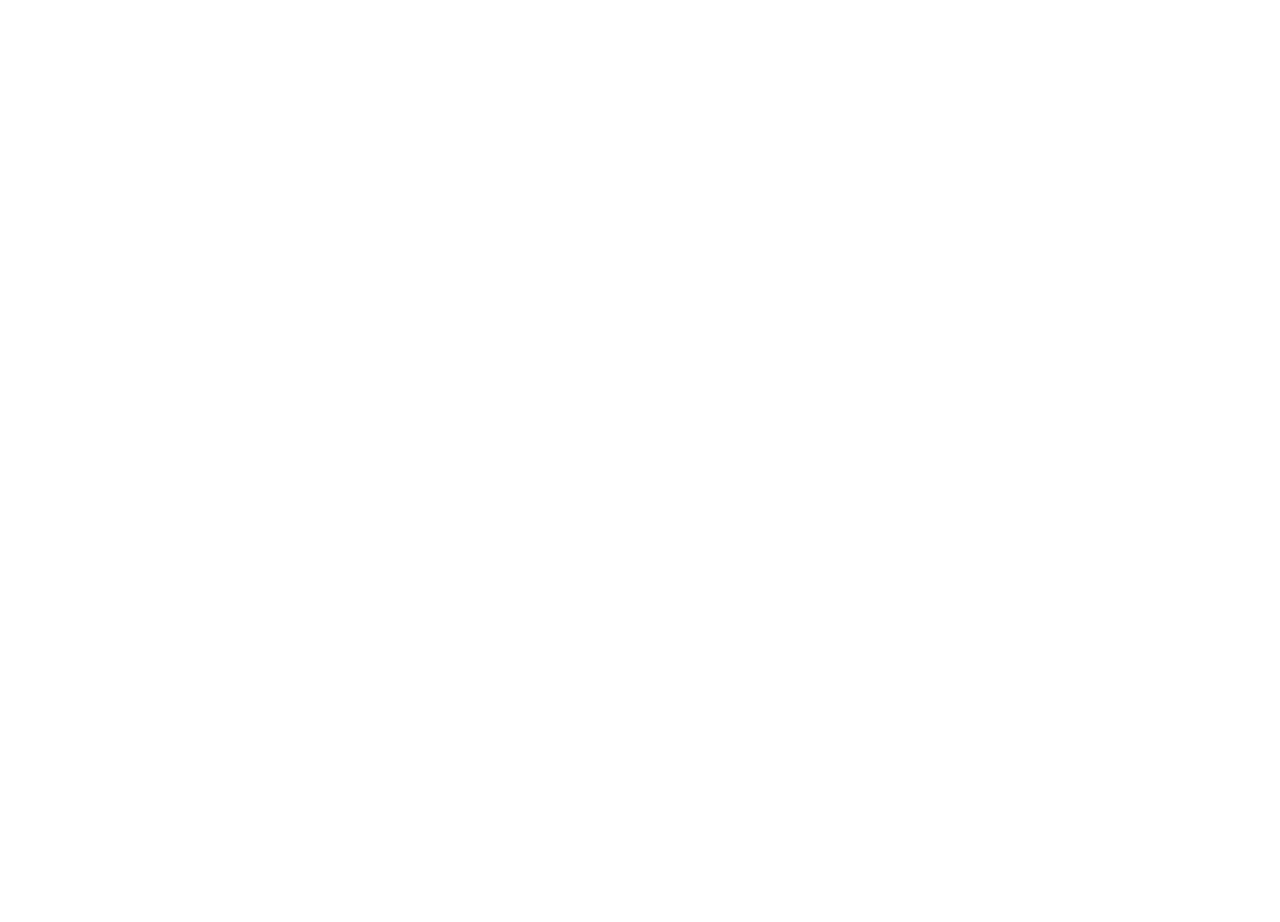
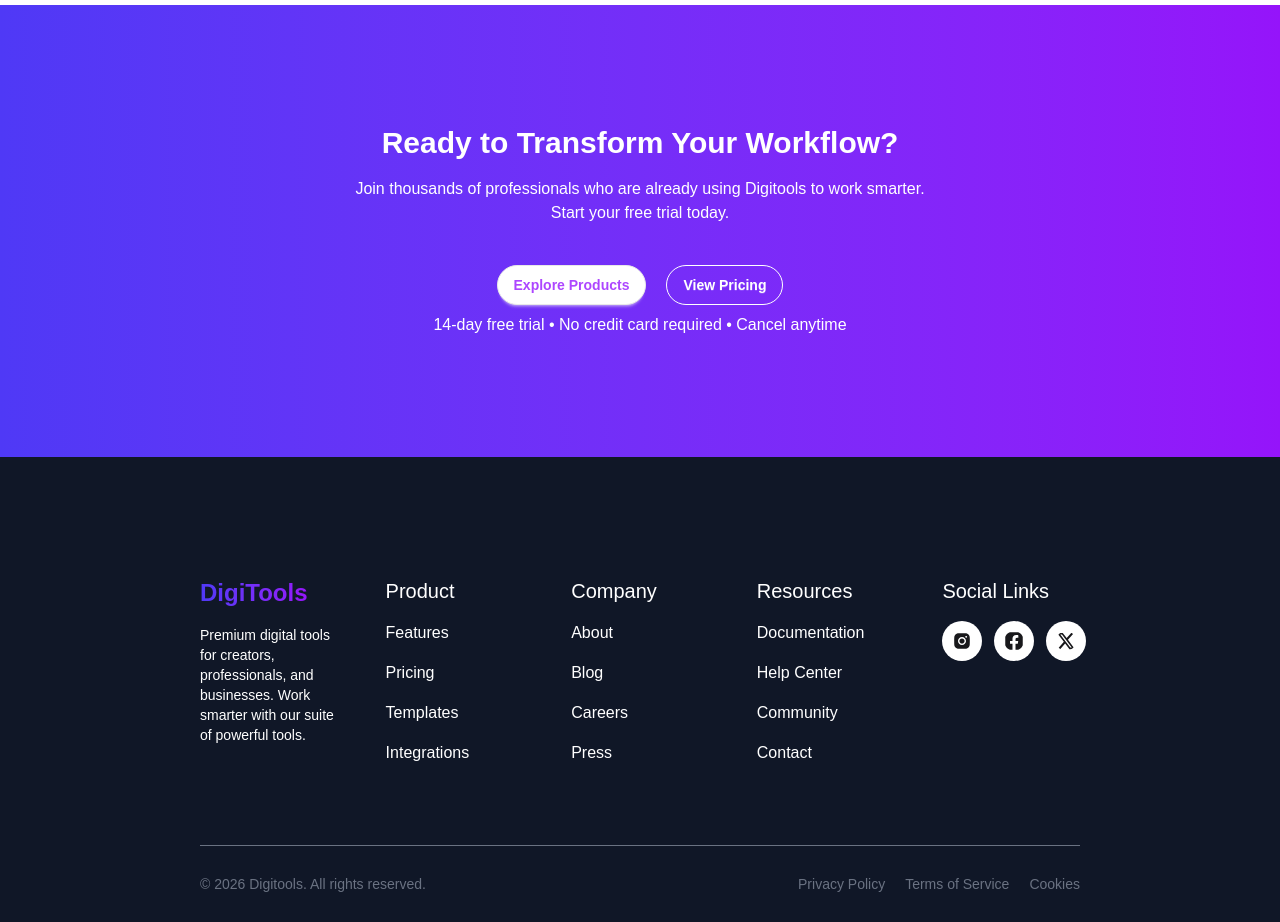
Before and after one commit to Israt022/Digital-Tools-Buying-Website, a React (Vite) app: page / in a window 1280 px wide. Shown: the part 3700-4622 px from the top of the page. Before the commit the page ends 3705 px from the top, so only its background shows below. Built offline with nearby package versions, Linux system fonts and the light colour scheme.

Commit message:
Footer Added

```diff
--- a/src/App.jsx
+++ b/src/App.jsx
@@ -8,6 +8,7 @@ import { Suspense, useState } from 'react';
 import Products from './components/ProductData/Products';
 import GetStarted from './components/HomePage/GetStarted';
 import PricingCard from './components/HomePage/PricingCard';
+import Footer from './components/HomePage/Footer';
 
 const fetchProductData = async () =>{
   const res = await fetch('/data.json');
@@ -31,6 +32,7 @@ function App() {
 
     <GetStarted/>
     <PricingCard/>
+    <Footer/>
     {/* Toastify */}
     <ToastContainer
       position="top-center"
--- /dev/null
+++ b/src/components/HomePage/Footer.jsx
@@ -0,0 +1,153 @@
+import React from 'react';
+import { AiFillInstagram } from 'react-icons/ai';
+import { FaFacebookSquare } from 'react-icons/fa';
+import { FaXTwitter } from 'react-icons/fa6';
+import { IoLogoInstagram } from 'react-icons/io5';
+
+const Footer = () => {
+    return (
+        <div>
+            {/* Part - 1 */}
+            <div className='space-y-10 flex flex-col
+                    bg-gradient-to-r
+                    from-[#4F39F6]
+                    to-[#9514FA] py-30 mx-auto items-center'>
+                <div
+                    className='space-y-4 text-center'
+                >
+                    <h1 className='text-3xl font-bold text-white'>
+                        Ready to Transform Your Workflow?
+                    </h1>
+                    <p className='text-white'>
+                        Join thousands of professionals who are already using Digitools to work smarter.
+                        <br />
+                        Start your free trial today.
+                    </p>
+                </div>
+                <div className='flex flex-col items-center space-y-2'>
+                    <div className='flex flex-wrap gap-5'>
+                        <button className='btn bg-white rounded-full text-purple-500'>
+                            Explore Products
+                        </button>
+                        <button className='btn btn-outline rounded-full border-white text-white hover:text-purple-500'>
+                            View Pricing
+                        </button>
+                    </div>
+                    <p className='text-white'>
+                        14-day free trial • No credit card required • Cancel anytime
+                    </p>
+                </div>
+            </div>
+
+            {/* Part - 2 */}
+            <div className='bg-[#101727] pt-30 px-20 md:px-50'>
+                {/* Grid */}
+                <div className='
+                    grid md:grid-cols-3 lg:grid-cols-5 w-10/12m
+                    mx-auto gap-12 pb-20
+                '>
+                    {/* Div 1 */}
+                    <div className='space-y-4'>
+                        <a className="
+                            text-2xl font-bold
+                            mb-2
+                            bg-gradient-to-r
+                            from-[#4F39F6]
+                            to-[#9514FA]
+                            bg-clip-text
+                            text-transparent
+                        ">
+                            DigiTools
+                        </a>
+                        <p className='text-white text-sm mt-4'>
+                            Premium digital tools for creators, professionals, and businesses. Work smarter with our suite of powerful tools.
+                        </p>
+                    </div>
+                    {/* Div 2 */}
+                    <div className='space-y-4'>
+                        <h1 className='text-xl text-white'>
+                            Product
+                        </h1>
+                        <ul className='text-white space-y-4'>
+                            <li>
+                               Features
+                            </li>
+                            <li>Pricing</li>
+                            <li>Templates</li>
+                            <li>Integrations</li>
+                        </ul>
+                    </div>
+                    {/* Div 3 */}
+                    <div className='space-y-4'>
+                        <h1 className='text-xl text-white'>
+                            Company
+                        </h1>
+                        <ul className='text-white space-y-4'>
+                            <li>
+                               About
+                            </li>
+                            <li>Blog</li>
+                            <li>Careers</li>
+                            <li>Press</li>
+                        </ul>
+                    </div>
+                    {/* Div 4 */}
+                    <div className='space-y-4'>
+                        <h1 className='text-xl text-white'>
+                            Resources
+                        </h1>
+                        <ul className='text-white space-y-4'>
+                            <li>
+                               Documentation
+                            </li>
+                            <li>Help Center</li>
+                            <li>Community</li>
+                            <li>Contact</li>
+                        </ul>
+                    </div>
+                    {/* Div 5 */}
+                    <div className='space-y-4'>
+                        <h1 className='text-xl text-white'>
+                            Social Links
+                        </h1>
+                        <div className='flex gap-3'>
+                            <a href="">
+                                <AiFillInstagram
+                                size={40}
+                                className='bg-white px-2.5 py-2.5 rounded-full'
+                                />
+                            </a>
+                            <a href="">
+                                <FaFacebookSquare
+                                size={40}
+                                className='bg-white px-2.5 py-2.5 rounded-full'
+                            />
+                            </a>
+                            <a href="">
+                                <FaXTwitter
+                                size={40}
+                                className='bg-white px-2.5 py-2.5 rounded-full'
+                            />
+                            </a>
+                        </div>
+                    </div>
+                </div>
+                <hr className='text-gray-500'/>
+                <div className='py-7 flex justify-between'>
+                    <p className='text-gray-500 text-sm'>
+                        © 2026 Digitools. All rights reserved.
+                    </p>
+                    <ul className='text-gray-500 flex flex-wrap gap-5 text-sm'>
+                        <li><a href="">
+                                Privacy Policy
+                            </a></li>
+                        <li><a href="">Terms of Service</a></li>
+                        <li><a href="">Cookies</a></li>
+                    </ul>
+                </div>
+            </div>
+        </div>
+    );
+};
+
+export default Footer;
```
